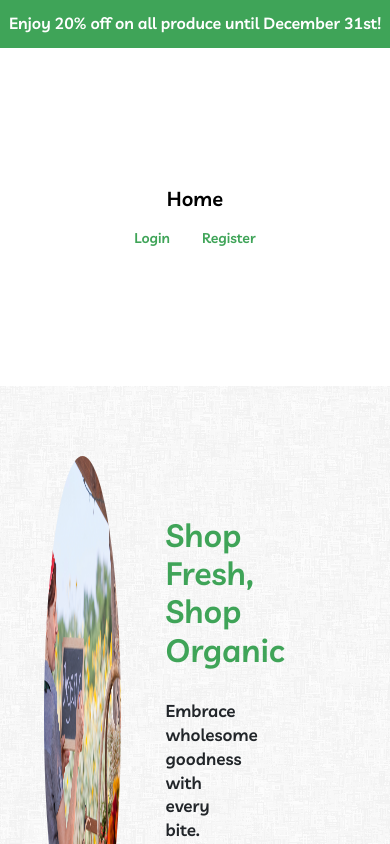
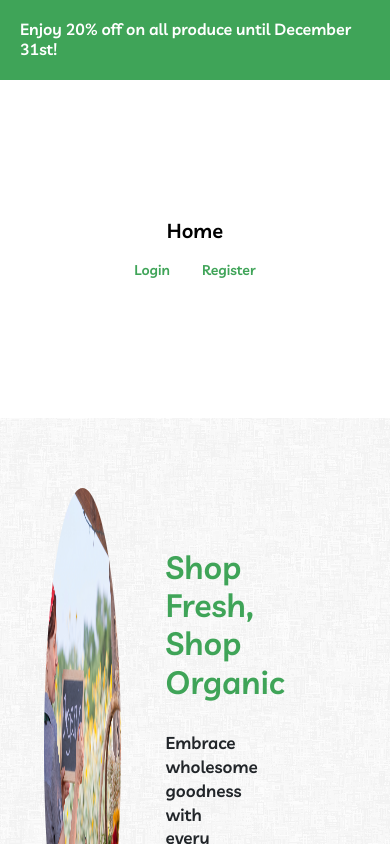
Before and after one commit to michaelivanov1/spring-marketplace, an Angular app in the folder frontend/: page / in a window 390 px wide. Shown: the top 844 px of the page. Built offline with nearby package versions, Linux system fonts and the light colour scheme.

Commit message:
increased info header size on smaller screens

```diff
--- a/frontend/src/styles.scss
+++ b/frontend/src/styles.scss
@@ -199,6 +199,11 @@ a:hover {
 }
 
 @media screen and (max-width: 480px) {
+  .info-header {
+    height: 5rem;
+    padding: 20px;
+  }
+
   .about-grid {
     flex: 0 1 100%;
     margin-right: 0;
```
